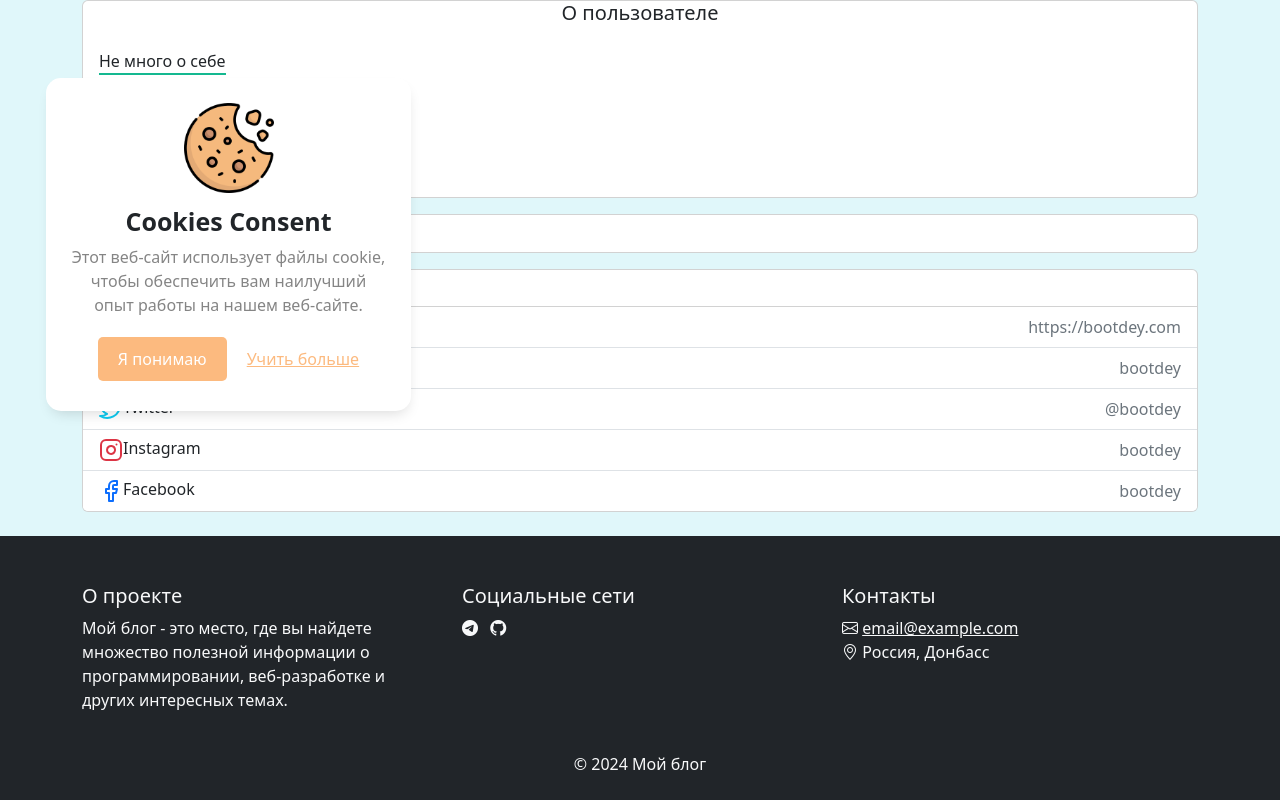
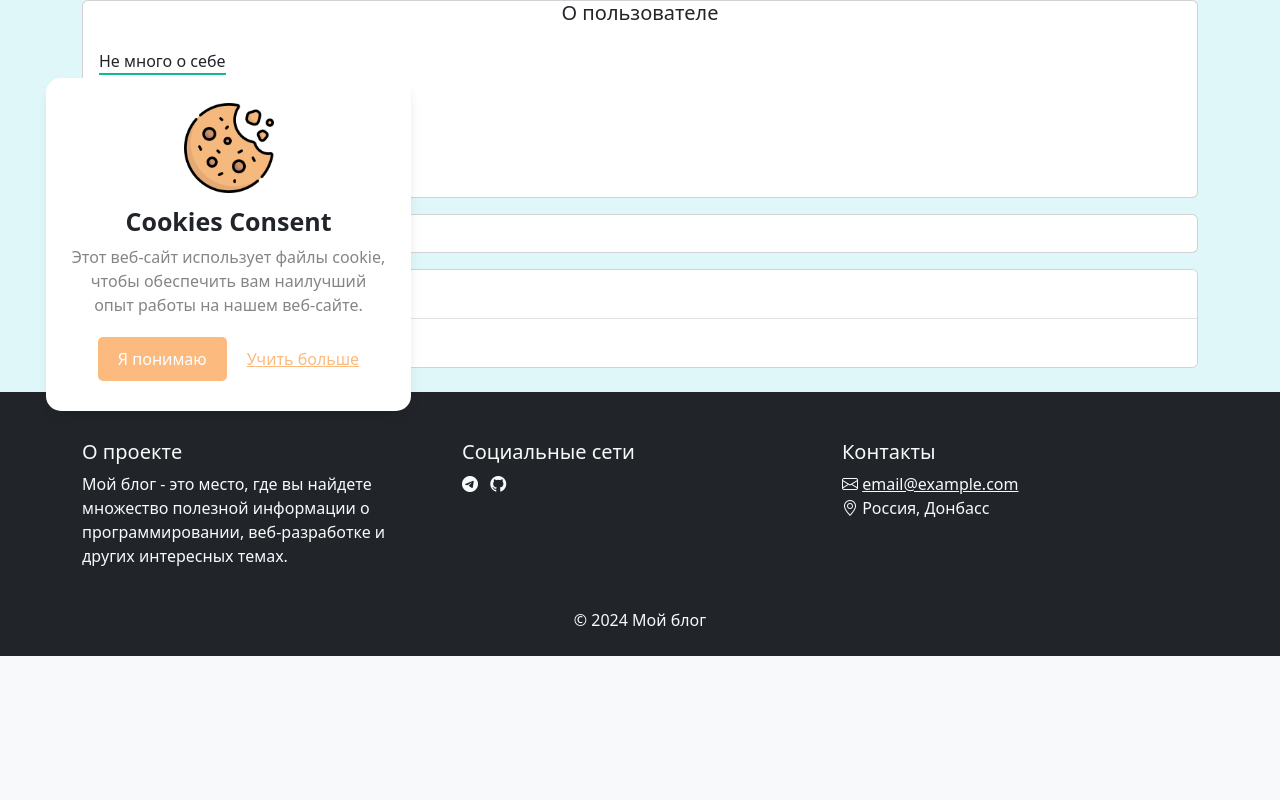
Before and after one commit to nagibator3pisya/My-Blogs, a Django app: page /profile/ in a window 1280 px wide. Shown: the part 343-1143 px from the top of the page. After the commit the page ends 999 px from the top, so only its background shows below. Run offline with Django 5.2, Linux system fonts and the light colour scheme; the visitor is signed in with stand-in values (Sample User, id 1); some libraries are stand-ins or nearby versions.

Commit message:
Сделал заготовку для друзей и подписчиков

```diff
--- a/myblog/blog/templates/blog/user/profile.html
+++ b/myblog/blog/templates/blog/user/profile.html
@@ -65,62 +65,18 @@
 
             <div class="col-xxl-3">
                 <div class="card mt-3">
-                    <h4>Друзья</h4>
                     <ul class="list-group list-group-flush">
                         <li class="list-group-item d-flex justify-content-between align-items-center flex-wrap">
-                            <h6 class="mb-0"><svg xmlns="http://www.w3.org/2000/svg" width="24" height="24"
-                                    viewBox="0 0 24 24" fill="none" stroke="currentColor" stroke-width="2"
-                                    stroke-linecap="round" stroke-linejoin="round"
-                                    class="feather feather-globe mr-2 icon-inline">
-                                    <circle cx="12" cy="12" r="10"></circle>
-                                    <line x1="2" y1="12" x2="22" y2="12"></line>
-                                    <path d="M12 2a15.3 15.3 0 0 1 4 10 15.3 15.3 0 0 1-4 10 15.3 15.3 0 0 1-4-10z">
-                                    </path>
-                                </svg>Website</h6>
-                            <span class="text-secondary">https://bootdey.com</span>
+
+
+                            <h5 class="text-secondary ">Друзья</h5>
                         </li>
                         <li class="list-group-item d-flex justify-content-between align-items-center flex-wrap">
-                            <h6 class="mb-0"><svg xmlns="http://www.w3.org/2000/svg" width="24" height="24"
-                                    viewBox="0 0 24 24" fill="none" stroke="currentColor" stroke-width="2"
-                                    stroke-linecap="round" stroke-linejoin="round"
-                                    class="feather feather-github mr-2 icon-inline">
-                                    <path
-                                        d="M9 19c-5 1.5-5-2.5-7-3m14 6v-3.87a3.37 3.37 0 0 0-.94-2.61c3.14-.35 6.44-1.54 6.44-7A5.44 5.44 0 0 0 20 4.77 5.07 5.07 0 0 0 19.91 1S18.73.65 16 2.48a13.38 13.38 0 0 0-7 0C6.27.65 5.09 1 5.09 1A5.07 5.07 0 0 0 5 4.77a5.44 5.44 0 0 0-1.5 3.78c0 5.42 3.3 6.61 6.44 7A3.37 3.37 0 0 0 9 18.13V22">
-                                    </path>
-                                </svg>Github</h6>
-                            <span class="text-secondary">bootdey</span>
+
+                             <h5 class="text-secondary ">Подписчики</h5>
                         </li>
-                        <li class="list-group-item d-flex justify-content-between align-items-center flex-wrap">
-                            <h6 class="mb-0"><svg xmlns="http://www.w3.org/2000/svg" width="24" height="24"
-                                    viewBox="0 0 24 24" fill="none" stroke="currentColor" stroke-width="2"
-                                    stroke-linecap="round" stroke-linejoin="round"
-                                    class="feather feather-twitter mr-2 icon-inline text-info">
-                                    <path
-                                        d="M23 3a10.9 10.9 0 0 1-3.14 1.53 4.48 4.48 0 0 0-7.86 3v1A10.66 10.66 0 0 1 3 4s-4 9 5 13a11.64 11.64 0 0 1-7 2c9 5 20 0 20-11.5a4.5 4.5 0 0 0-.08-.83A7.72 7.72 0 0 0 23 3z">
-                                    </path>
-                                </svg>Twitter</h6>
-                            <span class="text-secondary">@bootdey</span>
-                        </li>
-                        <li class="list-group-item d-flex justify-content-between align-items-center flex-wrap">
-                            <h6 class="mb-0"><svg xmlns="http://www.w3.org/2000/svg" width="24" height="24"
-                                    viewBox="0 0 24 24" fill="none" stroke="currentColor" stroke-width="2"
-                                    stroke-linecap="round" stroke-linejoin="round"
-                                    class="feather feather-instagram mr-2 icon-inline text-danger">
-                                    <rect x="2" y="2" width="20" height="20" rx="5" ry="5"></rect>
-                                    <path d="M16 11.37A4 4 0 1 1 12.63 8 4 4 0 0 1 16 11.37z"></path>
-                                    <line x1="17.5" y1="6.5" x2="17.51" y2="6.5"></line>
-                                </svg>Instagram</h6>
-                            <span class="text-secondary">bootdey</span>
-                        </li>
-                        <li class="list-group-item d-flex justify-content-between align-items-center flex-wrap">
-                            <h6 class="mb-0"><svg xmlns="http://www.w3.org/2000/svg" width="24" height="24"
-                                    viewBox="0 0 24 24" fill="none" stroke="currentColor" stroke-width="2"
-                                    stroke-linecap="round" stroke-linejoin="round"
-                                    class="feather feather-facebook mr-2 icon-inline text-primary">
-                                    <path d="M18 2h-3a5 5 0 0 0-5 5v3H7v4h3v8h4v-8h3l1-4h-4V7a1 1 0 0 1 1-1h3z"></path>
-                                </svg>Facebook</h6>
-                            <span class="text-secondary">bootdey</span>
-                        </li>
+
+
                     </ul>
                 </div>
             </div>
```
Also changed, not shown: myblog/blog/migrations/0004_user_about_me_user_programming_skills.py (added), myblog/media/images/cookie_1047711.png (added), myblog/media/images/photo_2024-06-01_11-37-50.jpg (added), 1 other file.
